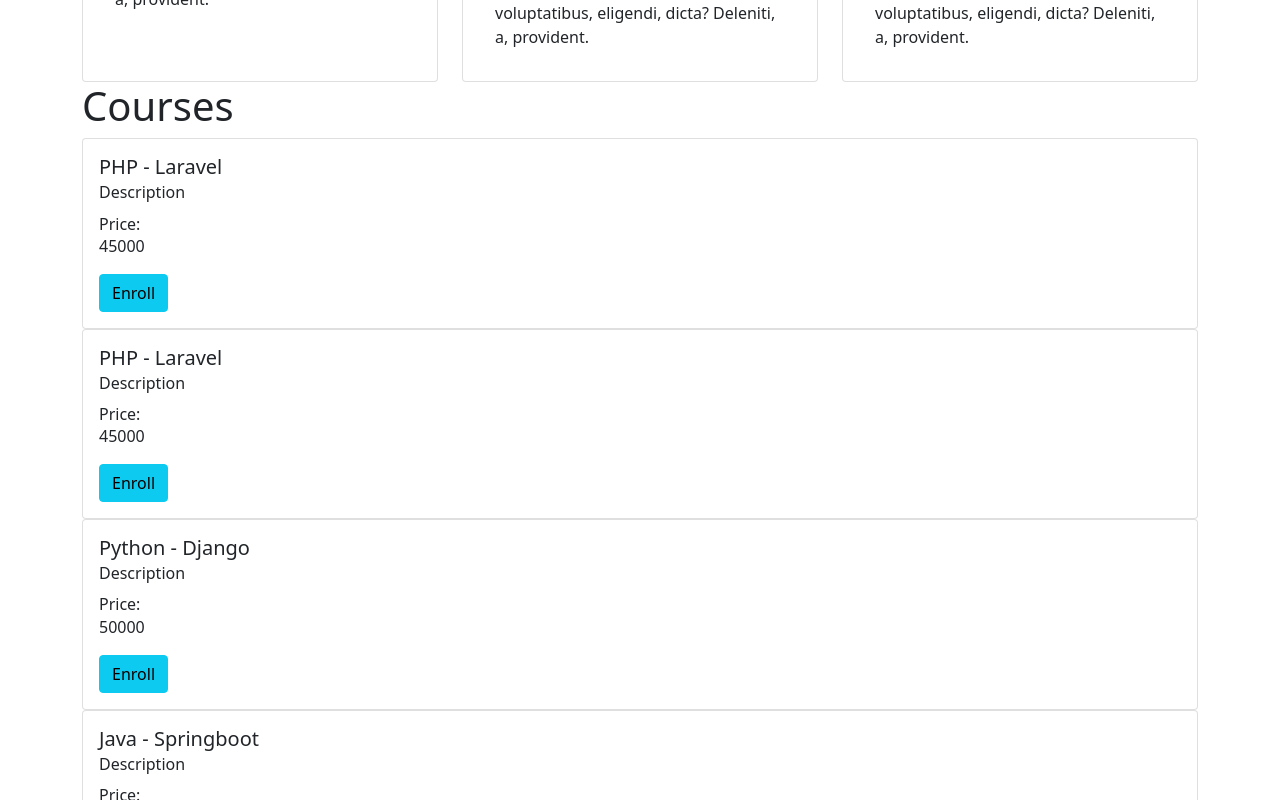
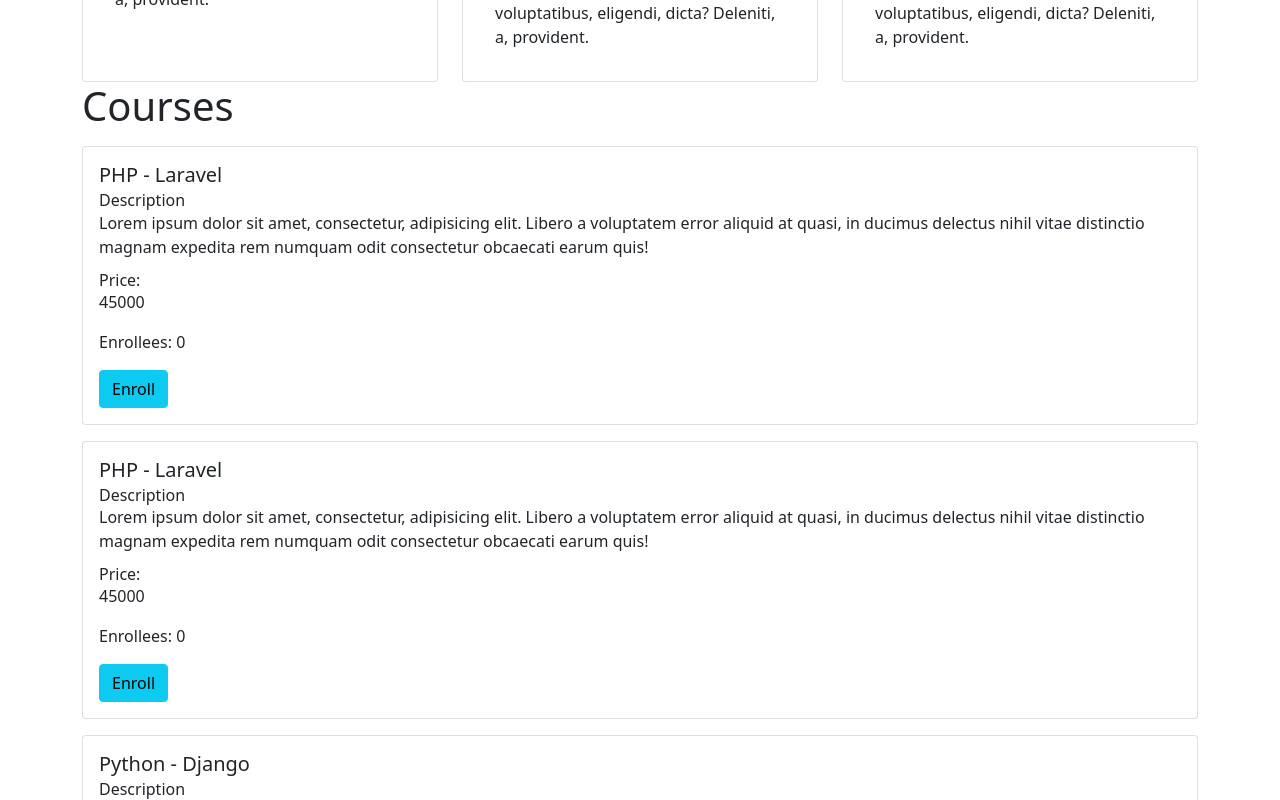
Before and after one commit to MarvinOrias/ReactJS, a React (Create React App) app: page / in a window 1280 px wide. Shown: the part 660-1460 px from the top of the page. Built offline with nearby package versions, Linux system fonts and the light colour scheme.

Commit message:
WIP useState

```diff
--- a/src/components/CourseCard.js
+++ b/src/components/CourseCard.js
@@ -1,20 +1,56 @@
 import { Card, Button } from 'react-bootstrap';
 import PropTypes from 'prop-types';
+import { useState } from 'react';
 
 //destruct
 
 export default function CourseCard({courseProp}) {
 	console.log(courseProp);
-	let { name, desc, price } = courseProp;
+	let { name, description, price } = courseProp;
+
+	//use state hook to be able to store value
+	//states are used to keep track of information related to individual components
+
+	//syntax
+		//let [currentValue(getter), updatedValue(setter)] = useStae(initialGetterValue)
+
+		let [getCount, setCount] = useState(0);
+		let [getSeat, setSeat] = useState(30);
+
+		function enroll(){
+/*			setCount(getCount + 1);
+			console.warn(`Enrollees count: ${getCount}`);
+			setSeat(getSeat - 1);
+			console.warn(`Seats left: ${getSeat}`);*/
+
+			/*if(getCount >= 10){
+				console.log(`stop`);
+			}
+			else{
+				setCount(getCount + 1);
+			}*/
+
+			if(getSeat > 0){
+				setCount(getCount + 1);
+				console.warn(`Enrollees count: ${getCount}`);
+				setSeat(getSeat - 1);
+				console.warn(`Seats left: ${getSeat}`);
+			}
+			else{
+				alert(`No more seats available`);
+			}
+		}
+
 	return(
-			<Card>
+			<Card className="mt-3">
 				<Card.Body>
 					<Card.Title>{name}</Card.Title>
 					<Card.Subtitle>Description</Card.Subtitle>
-					<Card.Text>{desc}</Card.Text>
+					<Card.Text>{description}</Card.Text>
 					<Card.Subtitle>Price:</Card.Subtitle>
 					<Card.Text>{price}</Card.Text>
-					<Button variant="info">Enroll</Button>
+					<Card.Text>Enrollees: {getCount}</Card.Text>
+					<Button variant="info" onClick={enroll}>Enroll</Button>
 				</Card.Body>
 			</Card>
 		)
```
